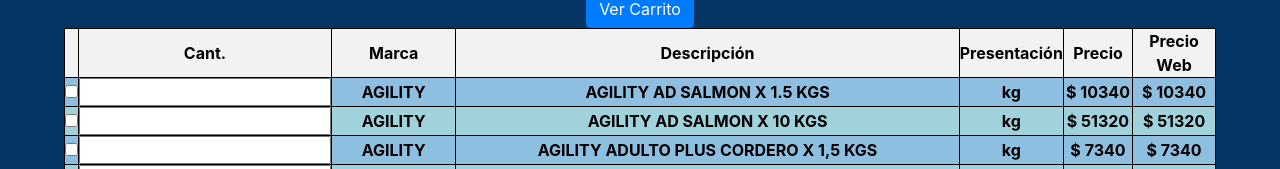
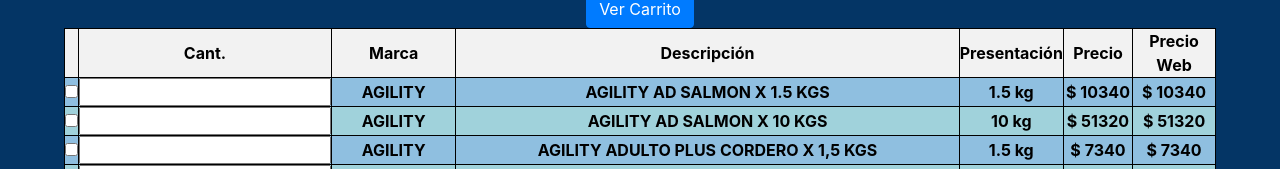
Before and after one commit to EnzoTitaDolce/fridopetshop, an Angular app: page /alimentos in a window 1280 px wide. Shown: the part 631-800 px from the top of the page. Built offline with nearby package versions, Linux system fonts and the light colour scheme.

Commit message:
cantidad corregida

```diff
--- a/src/app/alimentos/alimentos.component.html
+++ b/src/app/alimentos/alimentos.component.html
@@ -46,7 +46,7 @@
           <td><input type="number" [(ngModel)]="item.quantity" id="{{item.DESCRIPCION}}" (change)="updateQuantity(item)" value="1"></td>
           <td>{{ item.MARCA }}</td>
           <td>{{ item.DESCRIPCION }}</td>
-          <td>{{item.PRESENTACION}} kg</td>
+          <td>{{item.CANTIDAD}} kg</td>
           <td>$ {{ ((item.PRECIO.toFixed(0))) }}</td>
           <td>$ {{((item.PRECIO)).toFixed(0)}}</td>
         </tr>
```
